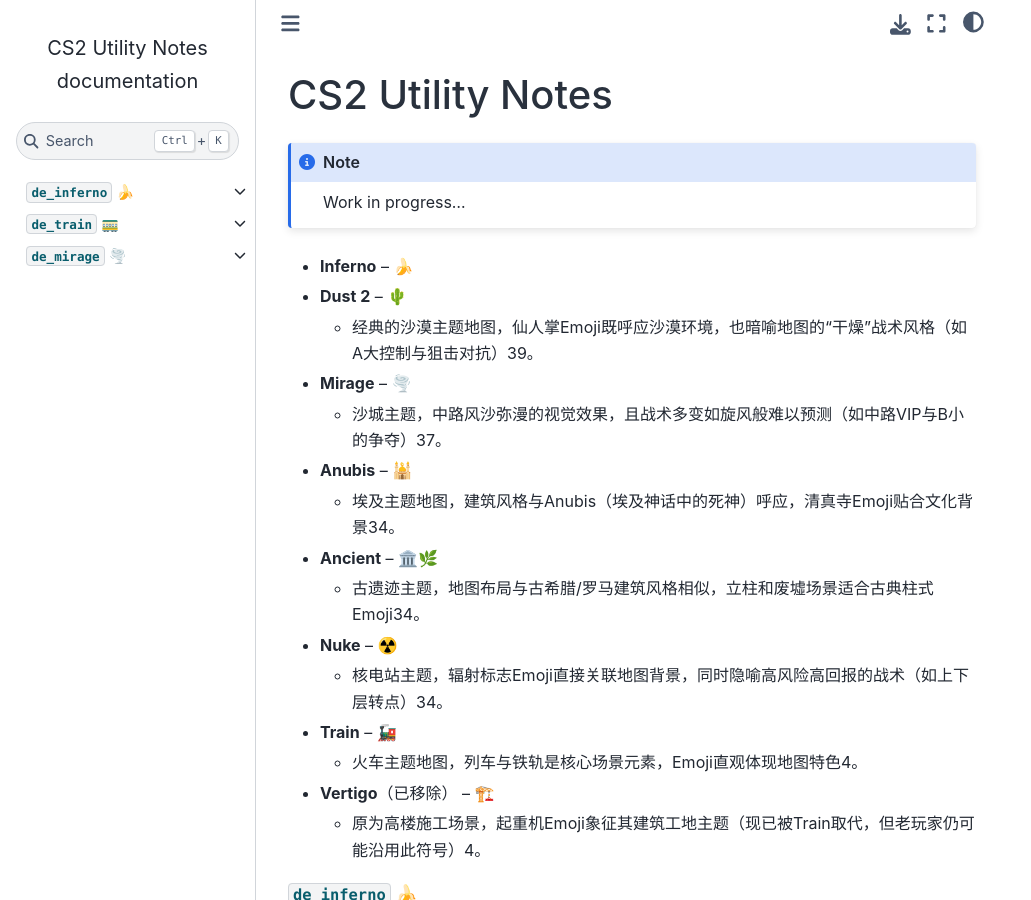
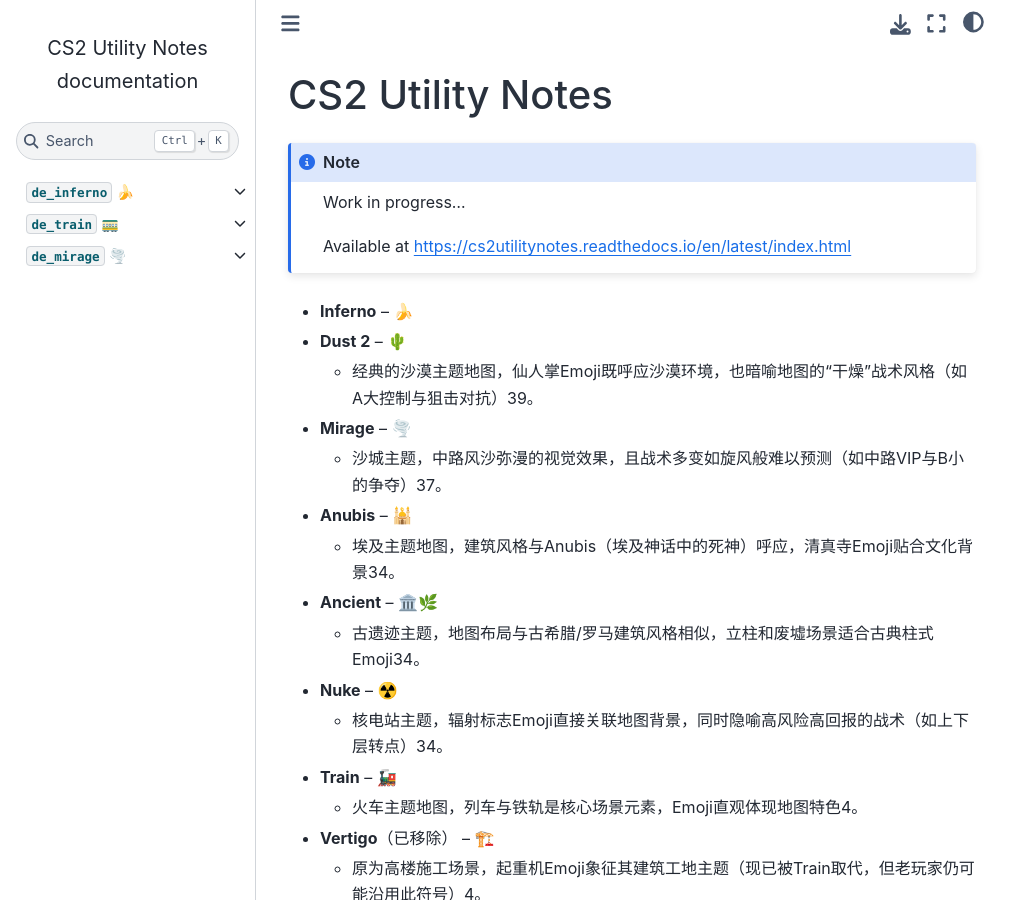
Before and after one commit to marine-suki/CS2UtilityNotes, a Sphinx documentation site: the page built from docs/index.md, in a window 1280 px wide and 900 px high. Shown: the whole window, without its empty margins (0-1031 px from the left). Built offline with Sphinx 7.4.7 and the Sphinx Book theme 1.1.4, drawn with Linux system fonts in a browser that asks for light colours.

Commit message:
links to readthedocs

```diff
--- a/docs/index.md
+++ b/docs/index.md
@@ -4,6 +4,8 @@
 :class: note
 
 Work in progress...
+
+Available at https://cs2utilitynotes.readthedocs.io/en/latest/index.html
 :::
 
 * **Inferno** – 🍌
```
Also changed, not shown: README.md (+2 -0 lines).
